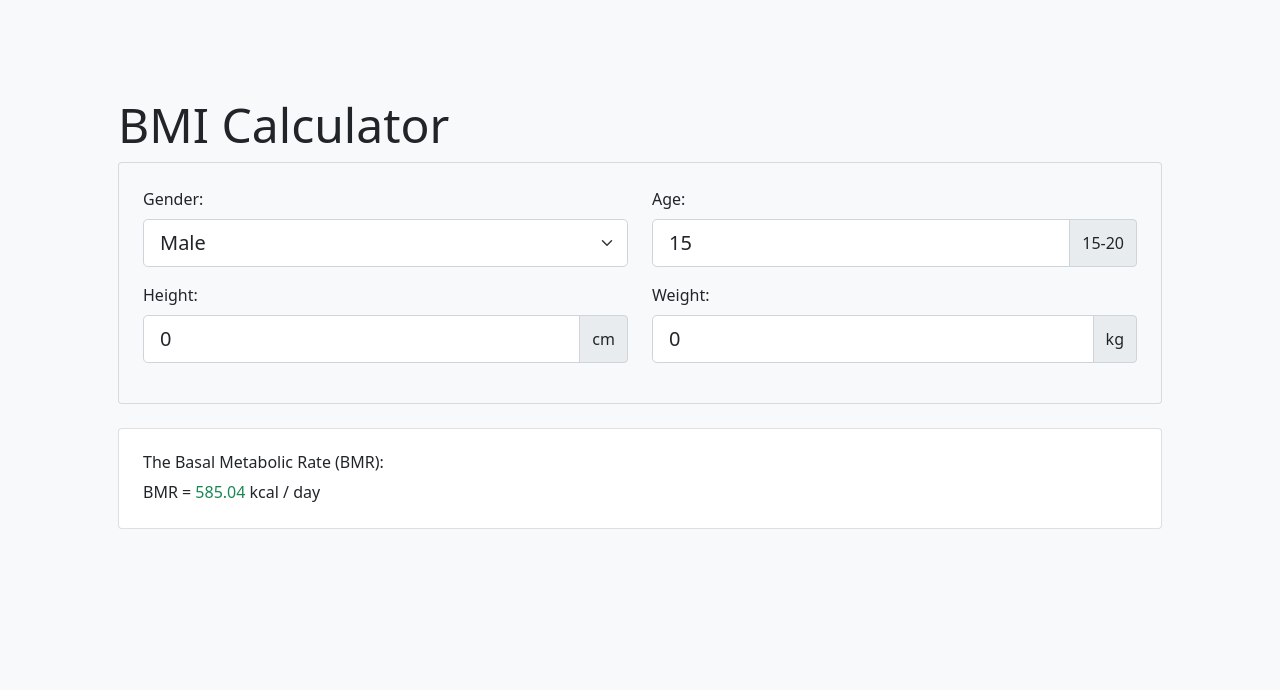
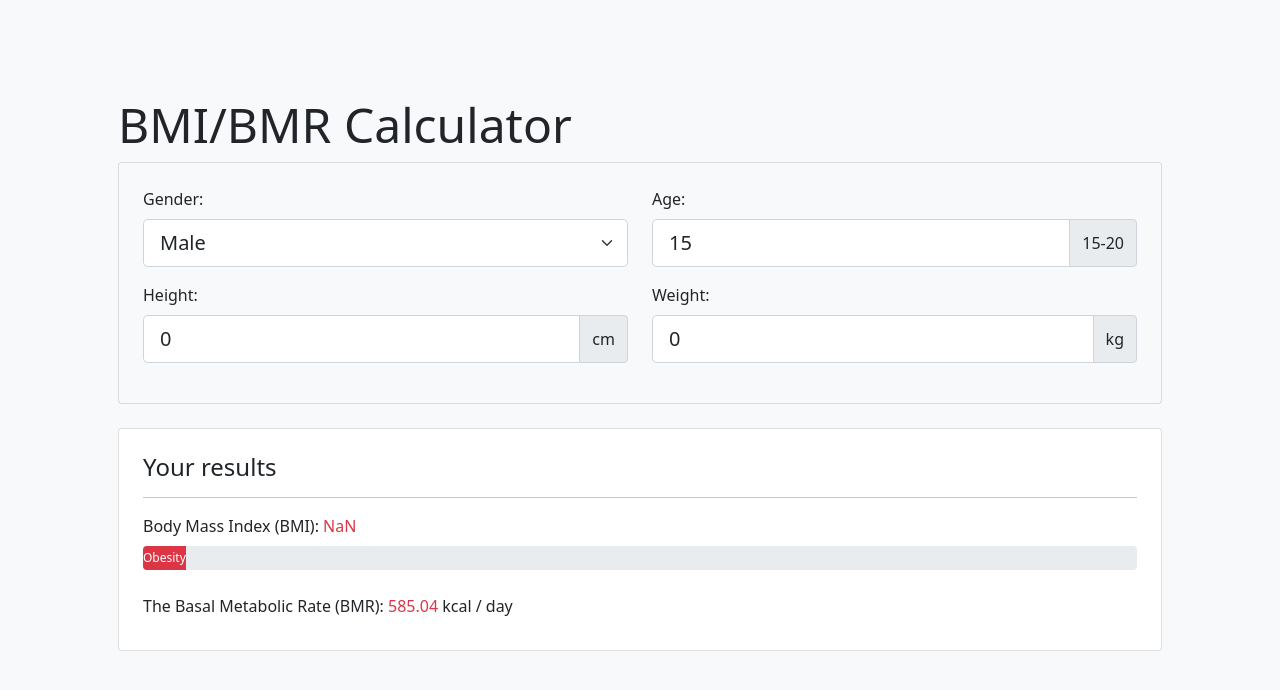
Before and after one commit to webceyhan/vite-bmi-app, a Vue app: page / in a window 1280 px wide. Shown: the top 690 px of the page. Built offline with nearby package versions, Linux system fonts and the light colour scheme.

Commit message:
bmi added with progress calculation

```diff
--- a/src/App.vue
+++ b/src/App.vue
@@ -9,7 +9,25 @@ const form = ref({
   height: 0,
 });
 
-const calories = computed(() => {
+const bmiMap = {
+  underweight: {  label: 'Underweight', color: 'info' },
+  normal: { label: 'Normal', color: 'success' },
+  overweight: { label: 'Overweight', color: 'warning' },
+  obesity: { label: 'Obesity', color: 'danger' },
+}
+
+const bmi = computed(() => {
+  const { weight, height } = form.value;
+  const value = ((weight / height / height) * 10000).toFixed(2);
+
+  if (value < 18.5) return { ...bmiMap.underweight, value };
+  if (value < 25) return { ...bmiMap.normal, value };
+  if (value < 30) return { ...bmiMap.overweight, value };
+  return { ...bmiMap.obesity, value };
+
+})
+
+const bmr = computed(() => {
   // get input values
   const { age, weight, height, gender } = form.value;
 
@@ -23,7 +41,7 @@ const calories = computed(() => {
 
 <template>
   <div class="container p-lg-5">
-    <h1 class="display-5">BMI Calculator</h1>
+    <h1 class="display-5">BMI/BMR Calculator</h1>
 
     <div class="card bg-light mb-4">
       <div class="card-body p-4">
@@ -88,11 +106,24 @@ const calories = computed(() => {
 
     <div class="card">
       <div class="card-body p-4">
-        <h6 class="card-title">The Basal Metabolic Rate (BMR):</h6>
+        <h4 class="card-title">Your results</h4>
 
-        <p class="card-text">
-          BMR =
-          <span class="text-success">{{ calories }}</span> kcal / day
+        <hr />
+
+        <p class="mb-2">
+          Body Mass Index (BMI):
+          <span :class="`text-${bmi.color}`">{{ bmi.value }}</span>
+        </p>
+
+        <div class="progress mb-4" style="height: 1.5rem;">
+          <div :class="`progress-bar bg-${bmi.color}`" :style="{width: `${bmi.value}%`}">
+          {{bmi.label}}
+          </div>
+        </div>
+
+        <p class="mb-2">
+          The Basal Metabolic Rate (BMR):
+          <span :class="`text-${bmi.color}`">{{ bmr }}</span> kcal / day
         </p>
 
         <!-- <input class="form-control form-control-lg" readonly v-model="calories" /> -->
```
